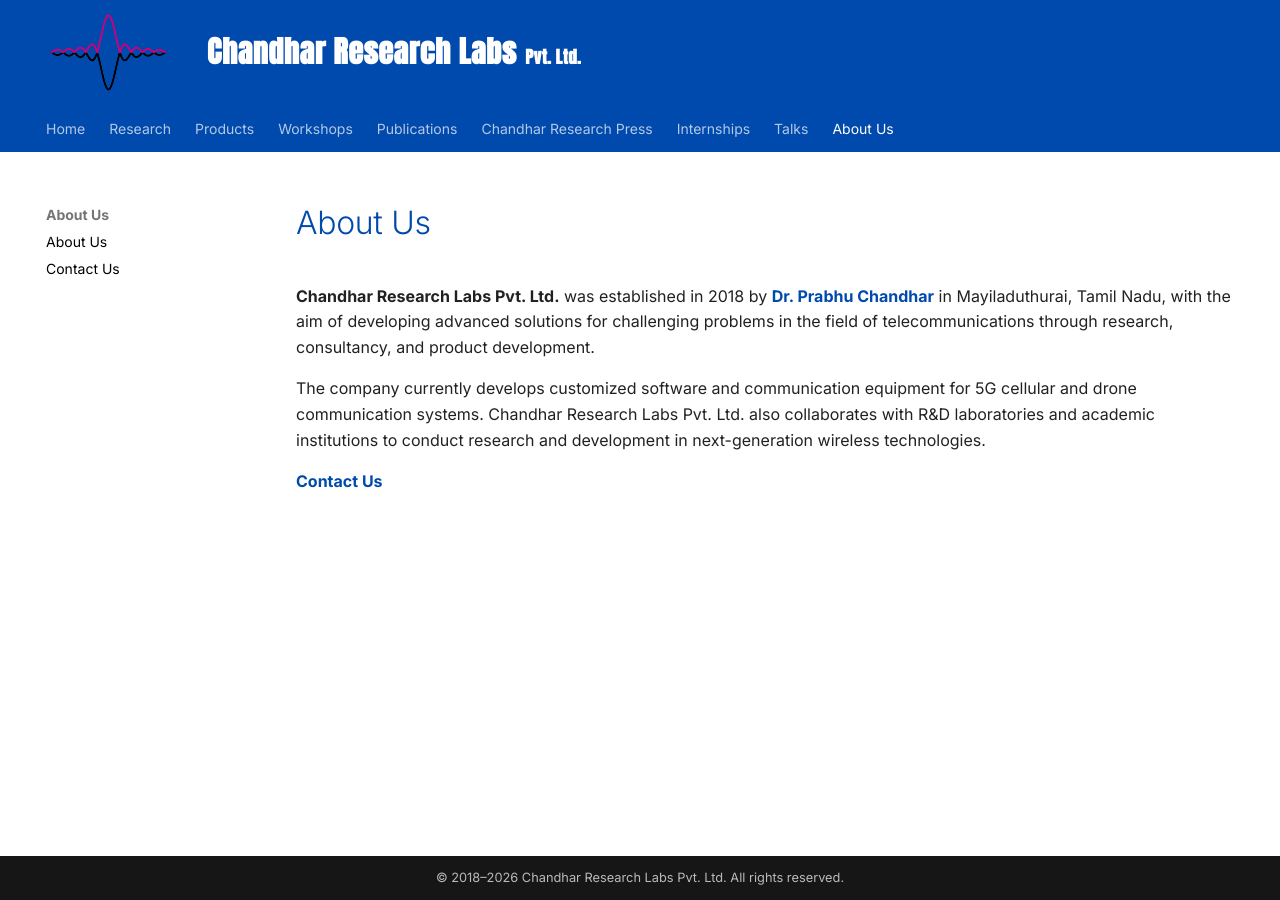
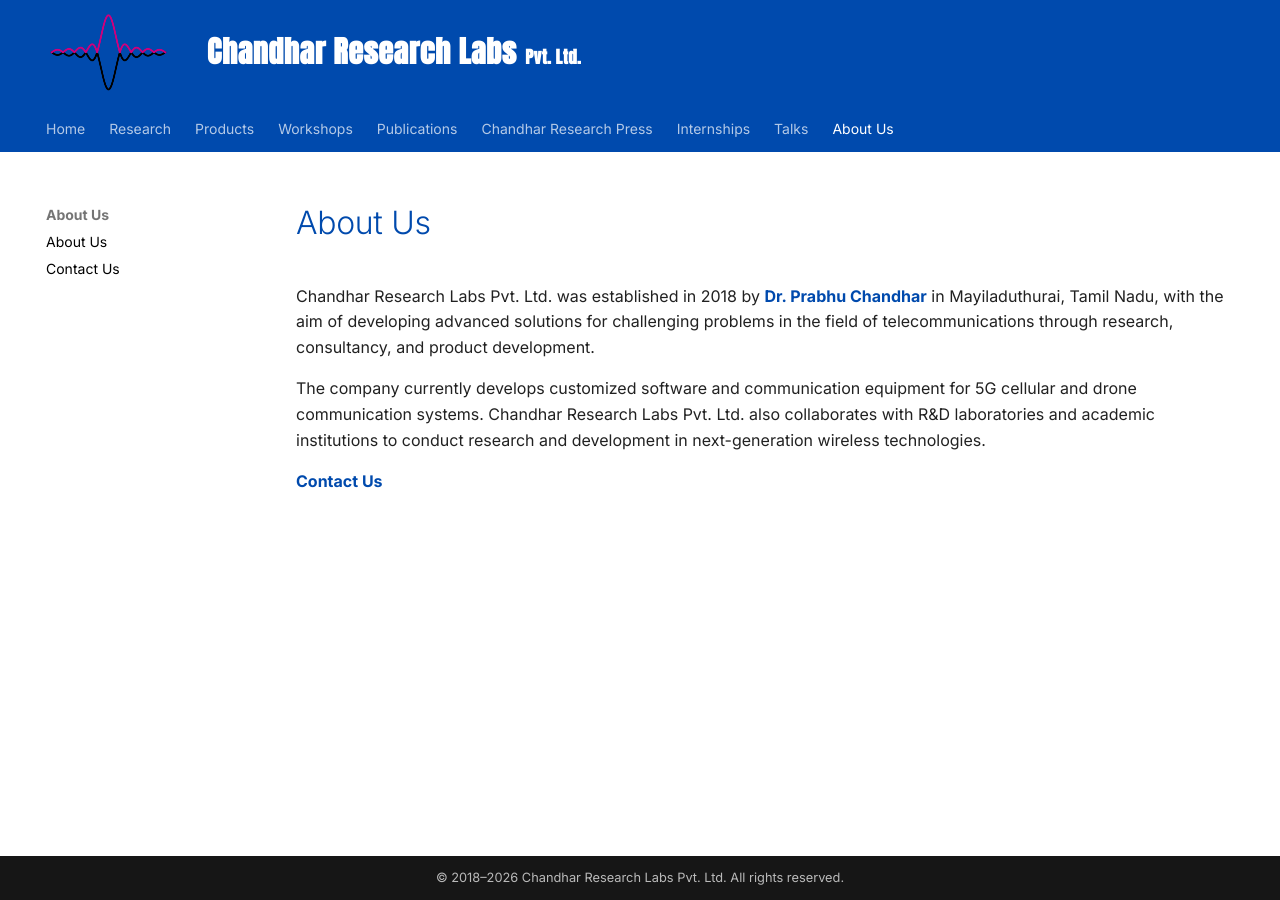
Before and after one commit to chandharlabs/chandhar-docs, an MkDocs documentation site: the page built from docs/about/company.md, in a window 1280 px wide. Built offline with MkDocs 1.6.1 and Material for MkDocs 9.7.7, drawn with Linux system fonts in a browser that asks for light colours.

```diff
--- a/docs/about/company.md
+++ b/docs/about/company.md
@@ -1,4 +1,4 @@
-**Chandhar Research Labs Pvt. Ltd.** was established in 2018 by [**Dr. Prabhu Chandhar**](https://bio.chandhar-labs.com/p/short-biography-prabhu-chandhar-is.html) in Mayiladuthurai, Tamil Nadu, with the aim of developing advanced solutions for challenging problems in the field of telecommunications through research, consultancy, and product development.
+Chandhar Research Labs Pvt. Ltd. was established in 2018 by [**Dr. Prabhu Chandhar**](https://bio.chandhar-labs.com/p/short-biography-prabhu-chandhar-is.html) in Mayiladuthurai, Tamil Nadu, with the aim of developing advanced solutions for challenging problems in the field of telecommunications through research, consultancy, and product development.
 
 The company currently develops customized software and communication equipment for 5G cellular and drone communication systems. Chandhar Research Labs Pvt. Ltd. also collaborates with R&D laboratories and academic institutions to conduct research and development in next-generation wireless technologies.
 
```
